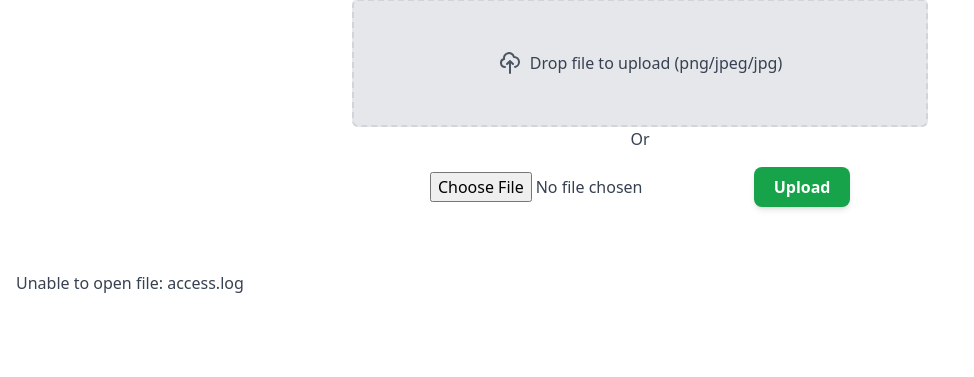
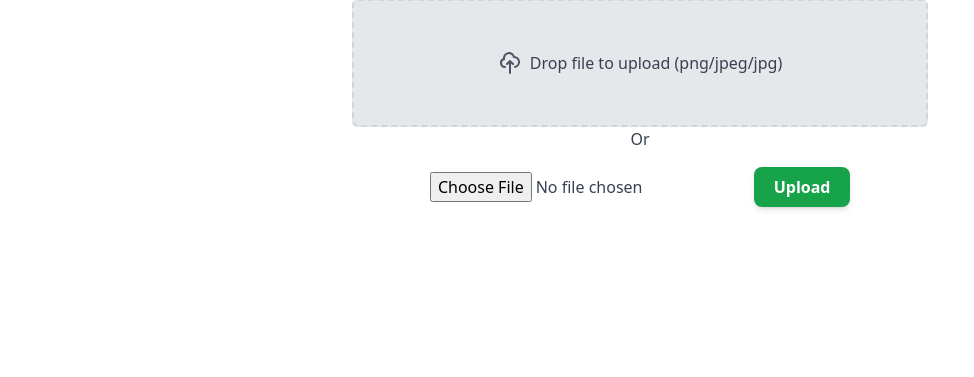
Before and after one commit to Djongov/Webp-Converter, a PHP site: page / in a window 1280 px wide. Shown: the part 206-583 px from the top of the page, without its empty margins (0-974 px from the left). Run offline with PHP 8.4, Linux system fonts and the light colour scheme; style sheets or scripts are compiled from the project's sources.

Commit message:
Update index.php
remove log from index

```diff
--- a/index.php
+++ b/index.php
@@ -44,38 +44,38 @@ include_once $_SERVER['DOCUMENT_ROOT'] . '/components/page/header.php';
 <div id="result"></div>
 <div class="my-16 mx-4 w-max-full">
     <?php
-    $file_path = 'access.log';
-    // set the display_errors to On
-    ini_set('display_errors', 1);
-    // Open the file for reading
-    $file_handle = fopen($file_path, 'r');
-    if ($file_handle) {
-        echo '<h1 class="my-4 text-center font-semibold text-3xl">Latest Logs</h1>';
-        // Read the contents of the file
-        if (filesize($file_path) > 0) {
-            // Read the contents of the file
-            $file_contents = fread($file_handle, filesize($file_path));
+    // $file_path = 'access.log';
+    // // set the display_errors to On
+    // ini_set('display_errors', 1);
+    // // Open the file for reading
+    // $file_handle = fopen($file_path, 'r');
+    // if ($file_handle) {
+    //     echo '<h1 class="my-4 text-center font-semibold text-3xl">Latest Logs</h1>';
+    //     // Read the contents of the file
+    //     if (filesize($file_path) > 0) {
+    //         // Read the contents of the file
+    //         $file_contents = fread($file_handle, filesize($file_path));
 
-            // Output the contents (you can also do other operations here)
+    //         // Output the contents (you can also do other operations here)
 
-            // Output the contents (you can also do other operations here)
-            $file_array = explode(PHP_EOL, $file_contents);
-            echo '<ul class="my-6">';
-            foreach ($file_array as $key => $value) {
-                echo '<li>' . $value . '</li>';
-            }
-            echo '</ul>';
+    //         // Output the contents (you can also do other operations here)
+    //         $file_array = explode(PHP_EOL, $file_contents);
+    //         echo '<ul class="my-6">';
+    //         foreach ($file_array as $key => $value) {
+    //             echo '<li>' . $value . '</li>';
+    //         }
+    //         echo '</ul>';
 
-        } else {
-            echo "Log file is empty";
-        }
+    //     } else {
+    //         echo "Log file is empty";
+    //     }
 
-        // Close the file handle
-        fclose($file_handle);
-    } else {
-        // Handle the case where the file couldn't be opened
-        echo "Unable to open file: $file_path";
-    }
+    //     // Close the file handle
+    //     fclose($file_handle);
+    // } else {
+    //     // Handle the case where the file couldn't be opened
+    //     echo "Unable to open file: $file_path";
+    // }
     ?>
 </div>
 </body>
```
